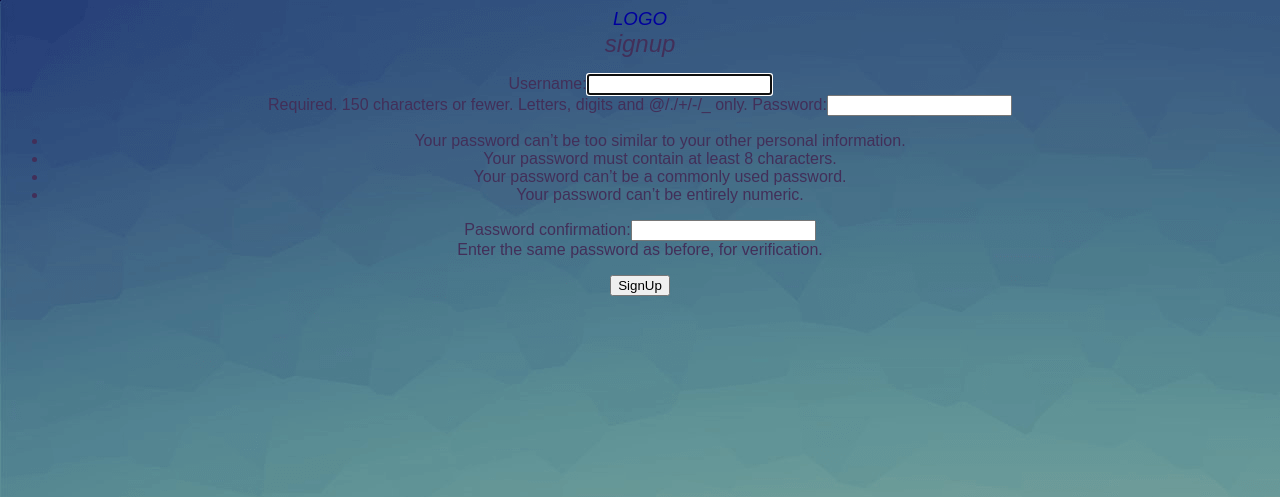
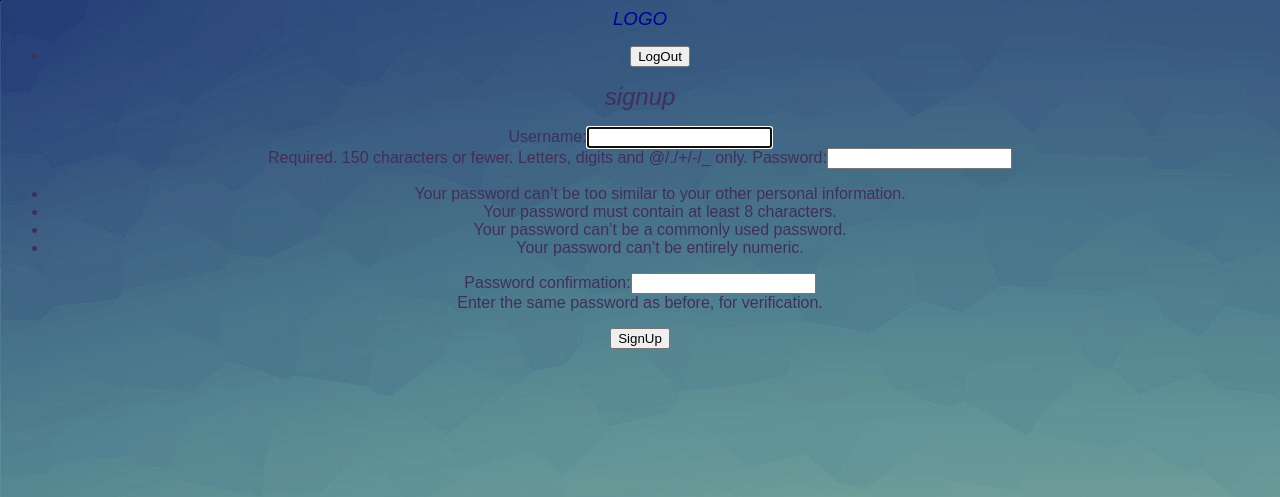
Before and after one commit to navidnategh/example1, a Django app: page /accounts/ in a window 1280 px wide. Shown: the top 497 px of the page. Run offline with Django 3.2, Linux system fonts and the light colour scheme.

Commit message:
logout update

```diff
--- a/accounts/urls.py
+++ b/accounts/urls.py
@@ -11,6 +11,9 @@ urlpatterns =[
 
     path ('login' , views.login_view , name = 'login' ) ,
 
+    path ("logout" , views.logout_view , name = 'logout') ,
+
+
 
 
 ]
--- a/accounts/views.py
+++ b/accounts/views.py
@@ -2,7 +2,7 @@ from django.shortcuts import render , redirect
 
 from django.contrib.auth.forms import UserCreationForm , AuthenticationForm
 from django.contrib.auth import login
-
+from django.contrib.auth import logout
 
 # Create your views here.
 
@@ -35,3 +35,9 @@ def login_view(request):
         form = AuthenticationForm()
 
     return render(request , 'accounts/login.html' , { 'form' : form } )
+
+
+def logout_view(request) :
+    if request.method   == 'POST' :
+        logout(request)
+        return redirect('articles:list')
--- a/templates/base.html
+++ b/templates/base.html
@@ -15,6 +15,20 @@
   </head>
   <body>
     <a href="{% url 'articles:list' %}"><h3>LOGO</h3></a>
+
+    <nav>
+      <ul>
+        <li>
+          <form class="logout" action="{% url 'accounts:logout' %}" method="post">
+            {% csrf_token %}
+            <button type="submit">LogOut</button>
+
+          </form>
+        </li>
+      </ul>
+    </nav>
+
+
     <div class="wrapper">
 
       {% block content %}
```
Also changed, not shown: db.sqlite3.
